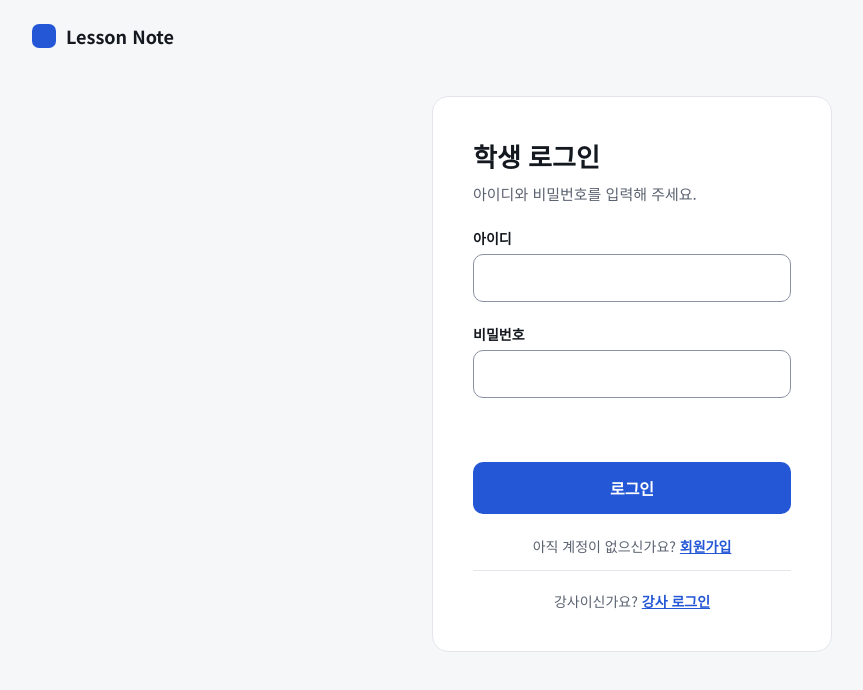
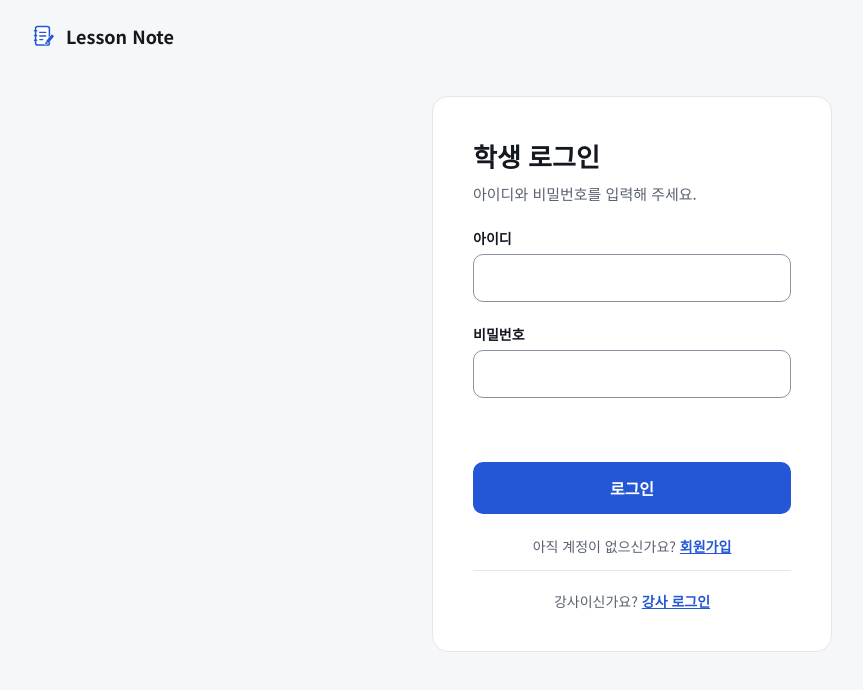
Before and after one commit to Jayu5339/lessone, a React (Vite) app in the folder client-student/: page /student/login in a window 1280 px wide. Shown: the top 690 px of the page, without its empty margins (8-871 px from the left). Built offline with nearby package versions, Linux system fonts and the light colour scheme.

Commit message:
feat: apply new logo to login and signup pages

```diff
--- a/client-student/src/components/AuthLayout.tsx
+++ b/client-student/src/components/AuthLayout.tsx
@@ -7,7 +7,7 @@ export default function AuthLayout({children}: { children: ReactNode }) {
     <div className="auth-page">
       <header className="auth-header">
         <Link to="/" className="brand-link">
-          <span className="brand-mark" aria-hidden="true"/>
+          <img className="brand-mark" src="/logo.svg" alt=""/>
           <strong>Lesson Note</strong>
         </Link>
       </header>
--- a/client-student/src/styles/auth.css
+++ b/client-student/src/styles/auth.css
@@ -30,8 +30,7 @@
 .brand-mark {
     width: 24px;
     height: 24px;
-    border-radius: 7px;
-    background: #2457d6;
+    flex-shrink: 0;
 }
 
 .auth-main {
```
